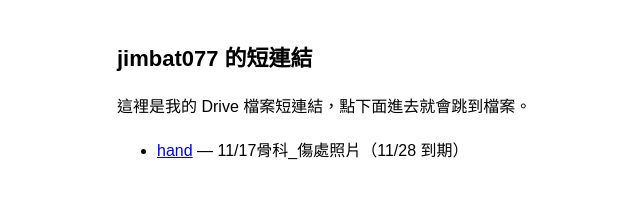
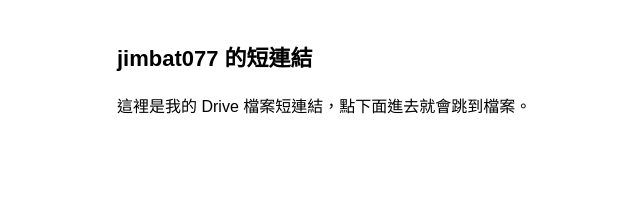
Before and after one commit to jimbat077/go, a plain HTML site: page index.html in a window 1280 px wide. Shown: the whole page, without its empty margins (203-843 px from the left). Drawn offline with Linux system fonts and the light colour scheme.

Commit message:
更新短連結清單

```diff
--- a/index.html
+++ b/index.html
@@ -10,7 +10,6 @@
 <h1>jimbat077 的短連結</h1>
 <p>這裡是我的 Drive 檔案短連結，點下面進去就會跳到檔案。</p>
 <ul>
-<li><a href="hand/">hand</a> — 11/17骨科_傷處照片（11/28 到期）</li>
 </ul>
 </body>
 </html>
```
